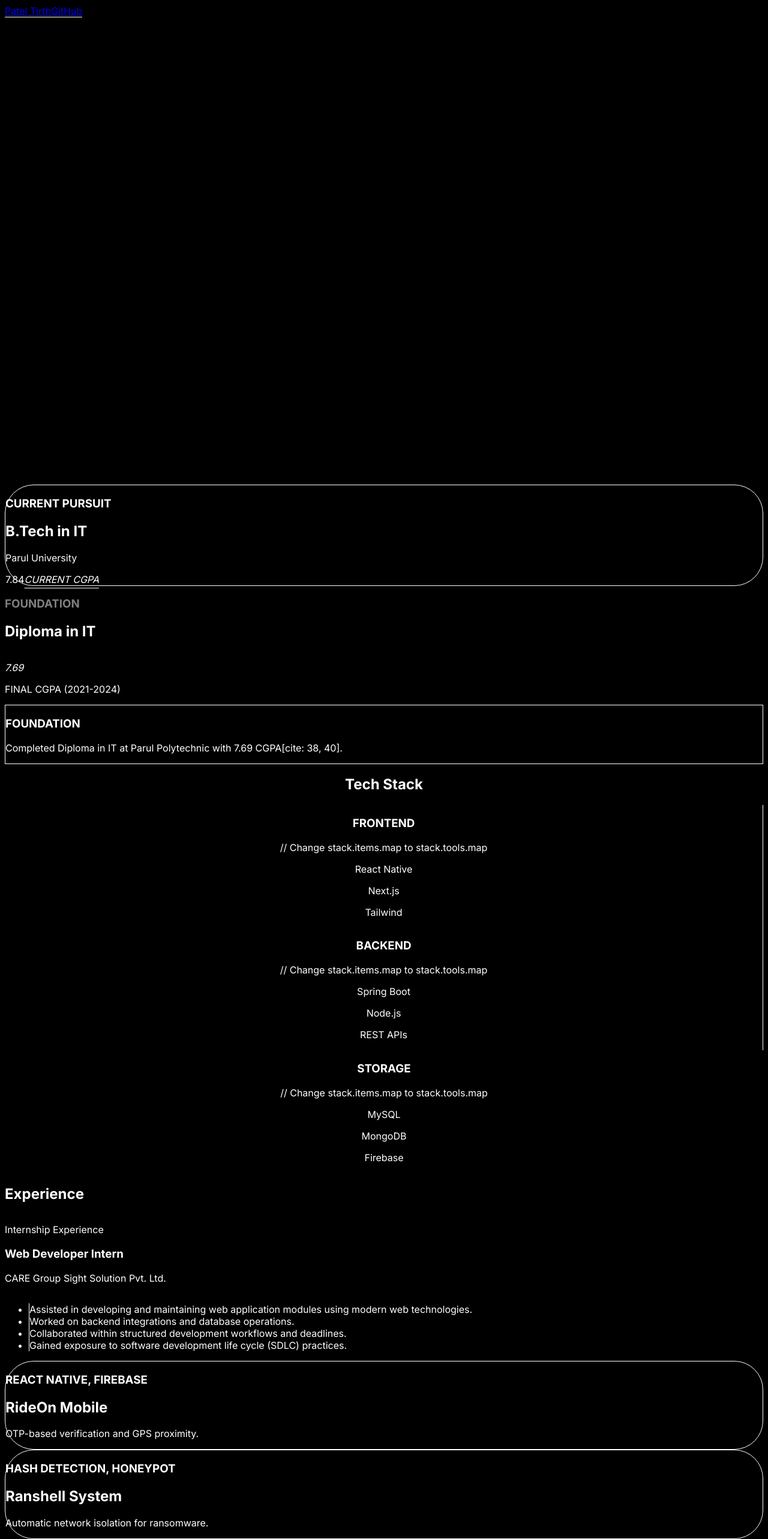
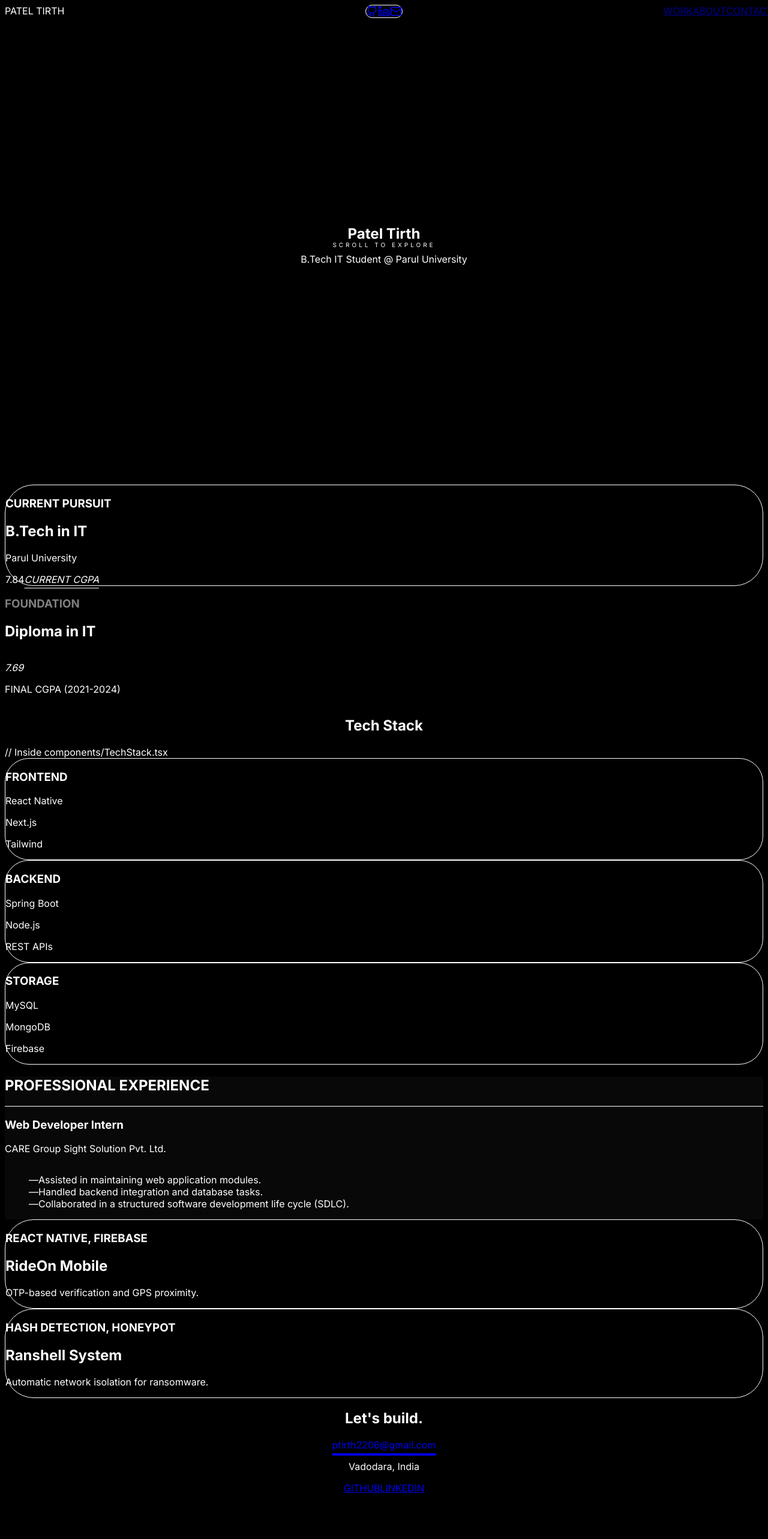
Before and after one commit to tirth707/Portfolio, a Next.js app: page / in a window 1280 px wide. Shown: the top 2566 px of the page at 60% size. After the commit the page ends 2499 px from the top, so only its background shows below. Built offline with nearby package versions, Linux system fonts and the light colour scheme.

Commit message:
style: fix section collapsing with vertical flex and gap-spacing

```diff
--- a/app/layout.tsx
+++ b/app/layout.tsx
@@ -4,23 +4,21 @@
 import SmoothScroll from "@/components/SmoothScroll";
 import Navbar from "@/components/Navbar";
 import Cursor from "@/components/Cursor";
+import SocialDock from "@/components/SocialDock";
 
 const inter = Inter({ subsets: ["latin"] });
 
 export const metadata: Metadata = {
   title: "Patel Tirth | Portfolio",
-  description: "IT Student & Full Stack Developer",
+  description: "B.Tech IT Student & Full Stack Developer",
 };
 
-export default function RootLayout({
-  children,
-}: Readonly<{
-  children: React.ReactNode;
-}>) {
+export default function RootLayout({ children }: { children: React.ReactNode }) {
   return (
     <html lang="en">
-      <body className={inter.className}>
+      <body className={`${inter.className} bg-black text-white antialiased selection:bg-white selection:text-black`}>
         <Cursor />
+        <SocialDock />
         <SmoothScroll>
           <Navbar />
           {children}
--- a/app/page.tsx
+++ b/app/page.tsx
@@ -1,48 +1,51 @@
 import Hero from "@/components/Hero";
-import Reveal from "@/components/Reveal";
 import AcademicBento from "@/components/AcademicBento";
 import TechStack from "@/components/TechStack";
 import Experience from "@/components/Experience";
 import ProjectGallery from "@/components/ProjectGallery";
-import ProjectTerminal from "@/components/ProjectTerminal";
 import Contact from "@/components/Contact";
+import Reveal from "@/components/Reveal";
 
 export default function Home() {
   return (
-    <main className="bg-black text-white relative">
+    <main className="bg-black text-white">
+      {/* 1. Hero: Takes up the full first screen */}
       <Hero />
 
+      {/* 2. Content Container: Adds 40 units of space between every section */}
+      <div className="flex flex-col gap-y-40 pb-40">
+
+        {/* Education Section */}
         <Reveal>
+          <section className="px-6">
             <AcademicBento />
-      </Reveal>
-
-      <Reveal>
-        <section className="py-10 px-6 max-w-7xl mx-auto">
-          <div className="p-8 rounded-3xl bg-zinc-900/50 border border-white/5">
-            <h3 className="text-zinc-500 font-mono text-xs mb-4 uppercase">Foundation</h3>
-            <p className="text-xl">
-              Completed Diploma in IT at Parul Polytechnic with 7.69 CGPA[cite: 38, 40].
-            </p>
-          </div>
           </section>
         </Reveal>
 
+        {/* Tech Stack Section */}
         <Reveal>
+          <section className="px-6">
             <TechStack />
+          </section>
         </Reveal>
 
+        {/* Professional Journey */}
         <Reveal>
+          <section className="px-6">
             <Experience />
+          </section>
         </Reveal>
 
+        {/* Projects */}
         <Reveal>
+          <section className="px-6">
             <ProjectGallery />
+          </section>
         </Reveal>
 
-      <Reveal>
-        <ProjectTerminal />
-      </Reveal>
+      </div>
 
+      {/* 3. Footer */}
       <Contact />
     </main>
   );
--- a/components/Experience.tsx
+++ b/components/Experience.tsx
@@ -3,52 +3,22 @@
 import { motion } from "framer-motion";
 
 export default function Experience() {
-  const experiences = [
-    {
-      role: "Web Developer Intern",
-      company: "CARE Group Sight Solution Pvt. Ltd.",
-      period: "Internship Experience",
-      description: [
-        "Assisted in developing and maintaining web application modules using modern web technologies.",
-        "Worked on backend integrations and database operations.",
-        "Collaborated within structured development workflows and deadlines.",
-        "Gained exposure to software development life cycle (SDLC) practices."
-      ]
-    }
-  ];
-
   return (
-    <section id="experience" className="py-32 px-6 bg-black">
+    <section className="py-32 px-6 bg-[#080808]">
       <div className="max-w-7xl mx-auto">
-        <h2 className="text-4xl font-bold mb-20 tracking-tight text-zinc-500">Experience</h2>
-
-        <div className="space-y-24">
-          {experiences.map((exp, index) => (
-            <motion.div
-              key={index}
-              initial={{ opacity: 0, y: 50 }}
-              whileInView={{ opacity: 1, y: 0 }}
-              viewport={{ once: true }}
-              transition={{ duration: 0.8 }}
-              className="grid grid-cols-1 md:grid-cols-12 gap-8"
-            >
-              <div className="md:col-span-4">
-                <p className="text-zinc-500 font-mono text-sm mb-2">{exp.period}</p>
-                <h3 className="text-2xl font-bold text-white">{exp.role}</h3>
-                <p className="text-zinc-400 mt-1">{exp.company}</p>
-              </div>
-
-              <div className="md:col-span-8">
-                <ul className="space-y-6">
-                  {exp.description.map((item, i) => (
-                    <li key={i} className="text-zinc-400 text-lg leading-relaxed border-l border-zinc-800 pl-6 hover:border-white transition-colors duration-500">
-                      {item}
-                    </li>
-                  ))}
-                </ul>
-              </div>
-            </motion.div>
-          ))}
+        <h2 className="text-zinc-500 text-sm font-bold uppercase tracking-widest mb-20">Professional Experience</h2>
+        <div className="group border-t border-zinc-800 py-16 grid grid-cols-1 md:grid-cols-12 gap-8">
+          <div className="md:col-span-4">
+            <h3 className="text-2xl font-bold">Web Developer Intern</h3>
+            <p className="text-zinc-500 mt-1">CARE Group Sight Solution Pvt. Ltd.</p>
+          </div>
+          <div className="md:col-span-8">
+            <ul className="space-y-4 text-zinc-400 text-lg">
+              <li className="flex gap-4"><span>—</span> Assisted in maintaining web application modules.</li>
+              <li className="flex gap-4"><span>—</span> Handled backend integration and database tasks.</li>
+              <li className="flex gap-4"><span>—</span> Collaborated in a structured software development life cycle (SDLC).</li>
+            </ul>
+          </div>
         </div>
       </div>
     </section>
--- a/components/Gallery.tsx
+++ b/components/Gallery.tsx
@@ -10,6 +10,7 @@
   const sectionRef = useRef(null);
   const triggerRef = useRef(null);
 
+ // Inside components/Gallery.tsx
 useEffect(() => {
   const animation = gsap.fromTo(
     sectionRef.current,
@@ -28,7 +29,7 @@
     }
   );
 
-    // Returning an explicit cleanup function resolves ts(2345)
+  // Return an explicit function to fix the type error
   return () => {
     animation.kill();
   };
--- a/components/Hero.tsx
+++ b/components/Hero.tsx
@@ -1,50 +1,36 @@
 "use client";
 
-import { useEffect, useRef } from "react";
-import gsap from "gsap";
-import { ScrollTrigger } from "gsap/ScrollTrigger";
-
-gsap.registerPlugin(ScrollTrigger);
+import { motion } from "framer-motion";
 
 export default function Hero() {
-  const containerRef = useRef(null);
-  const textRef = useRef(null);
+  return (
+    <section className="h-screen flex flex-col items-center justify-center bg-black relative overflow-hidden">
+      {/* Background Glow */}
+      <div className="absolute top-1/2 left-1/2 -translate-x-1/2 -translate-y-1/2 w-[600px] h-[600px] bg-blue-500/10 blur-[120px] rounded-full pointer-events-none" />
 
-  useEffect(() => {
-    const ctx = gsap.context(() => {
-      gsap.from(textRef.current, {
-        y: 100,
-        opacity: 0,
-        duration: 1.5,
-        ease: "power4.out",
-      });
-
-      gsap.to(textRef.current, {
-        scrollTrigger: {
-          trigger: containerRef.current,
-          start: "top top",
-          end: "bottom top",
-          scrub: true,
-        },
-        scale: 0.8,
-        opacity: 0,
-        filter: "blur(10px)",
-      });
-    }, containerRef);
-
-    return () => ctx.revert();
-  }, []);
-
-  return (
-    <section ref={containerRef} className="h-screen flex items-center justify-center bg-black">
-      <div ref={textRef} className="text-center">
-        <h1 className="text-6xl md:text-8xl font-bold tracking-tighter">
+      <motion.div
+        initial={{ opacity: 0, y: 20 }}
+        animate={{ opacity: 1, y: 0 }}
+        transition={{ duration: 1 }}
+        className="text-center z-10"
+      >
+        <h1 className="text-7xl md:text-[10rem] font-bold tracking-tighter leading-none mb-6">
           Patel Tirth
         </h1>
-        <p className="mt-6 text-zinc-400 text-xl md:text-2xl font-light">
-          B.Tech IT Student @ Parul University
+        <p className="text-zinc-400 text-xl md:text-2xl font-light tracking-tight">
+          B.Tech IT Student @ <span className="text-white font-medium">Parul University</span>
         </p>
-      </div>
+      </motion.div>
+
+      <motion.div
+        initial={{ opacity: 0 }}
+        animate={{ opacity: 1 }}
+        transition={{ delay: 1, duration: 1 }}
+        className="absolute bottom-10 left-1/2 -translate-x-1/2 flex flex-col items-center gap-2"
+      >
+        <span className="text-[10px] uppercase tracking-[0.4em] text-zinc-500">Scroll to Explore</span>
+        <div className="w-[1px] h-12 bg-gradient-to-b from-white/50 to-transparent" />
+      </motion.div>
     </section>
   );
 }
--- a/components/Navbar.tsx
+++ b/components/Navbar.tsx
@@ -1,47 +1,19 @@
 "use client";
 
 import { motion } from "framer-motion";
-import Link from "next/link";
 
 export default function Navbar() {
-  const navLinks = [
-    { name: "Experience", href: "#experience" },
-    { name: "Projects", href: "#projects" },
-    { name: "Contact", href: "#contact" },
-  ];
-
   return (
     <motion.nav
-      initial={{ y: -100, opacity: 0 }}
-      animate={{ y: 0, opacity: 1 }}
-      transition={{ duration: 0.8, ease: [0.16, 1, 0.3, 1] }}
-      className="fixed top-0 left-0 right-0 z-50 flex items-center justify-between px-6 py-4 backdrop-blur-md bg-black/50 border-b border-white/10"
+      initial={{ y: -100 }}
+      animate={{ y: 0 }}
+      className="fixed top-0 w-full z-50 px-6 py-8 flex justify-between items-center mix-blend-difference"
     >
-      <div className="w-full max-w-7xl mx-auto flex items-center justify-between">
-        <Link href="/" className="text-xl font-bold tracking-tighter text-white">
-          Patel Tirth
-        </Link>
-
-        <ul className="hidden md:flex items-center gap-8">
-          {navLinks.map((link, index) => (
-            <li key={index}>
-              <Link
-                href={link.href}
-                className="text-sm font-medium text-zinc-400 transition-colors hover:text-white"
-              >
-                {link.name}
-              </Link>
-            </li>
-          ))}
-        </ul>
-
-        <Link
-          href="https://github.com/tirth707"
-          target="_blank"
-          className="px-4 py-2 text-sm font-medium text-black bg-white rounded-full hover:bg-zinc-200 transition-colors"
-        >
-          GitHub
-        </Link>
+      <div className="text-xl font-bold tracking-tighter uppercase">Patel Tirth</div>
+      <div className="flex gap-8 text-sm font-medium uppercase tracking-widest opacity-60">
+        <a href="#work" className="hover:opacity-100 transition-opacity">Work</a>
+        <a href="#about" className="hover:opacity-100 transition-opacity">About</a>
+        <a href="#contact" className="hover:opacity-100 transition-opacity">Contact</a>
       </div>
     </motion.nav>
   );
--- /dev/null
+++ b/components/Noise.tsx
@@ -0,0 +1,14 @@
+"use client";
+
+export default function Noise() {
+  return (
+    <div className="fixed inset-0 w-full h-full pointer-events-none z-[9999] opacity-[0.03] mix-blend-soft-light">
+      <svg viewBox="0 0 200 200" xmlns="http://www.w3.org/2000/svg">
+        <filter id="noiseFilter">
+          <feTurbulence type="fractalNoise" baseFrequency="0.65" numOctaves="3" stitchTiles="stitch" />
+        </filter>
+        <rect width="100%" height="100%" filter="url(#noiseFilter)" />
+      </svg>
+    </div>
+  );
+}
--- /dev/null
+++ b/components/ProjectCard.tsx
@@ -0,0 +1,19 @@
+"use client";
+
+import { motion } from "framer-motion";
+
+export default function ProjectCard({ title, tech, description }: any) {
+  return (
+    <motion.div
+      whileHover={{ scale: 0.98 }}
+      className="relative aspect-video rounded-[3rem] bg-zinc-900 border border-white/5 overflow-hidden p-12 flex flex-col justify-end group"
+    >
+      <div className="absolute top-12 right-12 opacity-0 group-hover:opacity-100 transition-opacity">
+        <div className="w-12 h-12 rounded-full border border-white flex items-center justify-center">→</div>
+      </div>
+      <h3 className="text-zinc-500 font-mono text-xs uppercase mb-4">{tech}</h3>
+      <h2 className="text-4xl font-bold mb-4">{title}</h2>
+      <p className="text-zinc-400 max-w-md">{description}</p>
+    </motion.div>
+  );
+}
--- a/components/TechStack.tsx
+++ b/components/TechStack.tsx
@@ -13,20 +13,19 @@
     <section className="py-32 px-6">
       <div className="max-w-7xl mx-auto">
         <h2 className="text-4xl font-bold mb-16 text-zinc-500 text-center tracking-tighter">Tech Stack</h2>
-        <div className="grid grid-cols-1 md:grid-cols-3 gap-8 text-center">
-          {stacks.map((stack, i) => (
-            <div key={i} className="group p-8 border-r last:border-none border-zinc-900">
-              <h3 className="text-zinc-500 font-mono text-xs uppercase mb-6">{stack.title}</h3>
-              <div className="space-y-4">
-                // Change stack.items.map to stack.tools.map
-{stack.tools.map((item, idx) => (
-  <p key={idx} className="text-2xl font-bold group-hover:scale-110 transition-transform cursor-default">
-    {item}
-  </p>
+        <div className="grid grid-cols-1 md:grid-cols-3 gap-12">
+          // Inside components/TechStack.tsx
+{stacks.map((stack, i) => (
+  <div key={i} className="p-10 rounded-[2.5rem] bg-zinc-900/30 border border-white/5 backdrop-blur-md">
+    <h3 className="text-zinc-500 font-mono text-xs uppercase mb-8 tracking-widest">{stack.title}</h3>
+    <div className="space-y-4">
+      {/* FIXED: Changed stack.items to stack.tools */}
+      {stack.tools.map((tool, idx) => (
+        <p key={idx} className="text-2xl font-bold text-white">{tool}</p>
+      ))}
+    </div>
+  </div>
 ))}
-              </div>
-            </div>
-          ))}
         </div>
       </div>
     </section>
```
Lines whose indentation alone changed are shown as unchanged.
